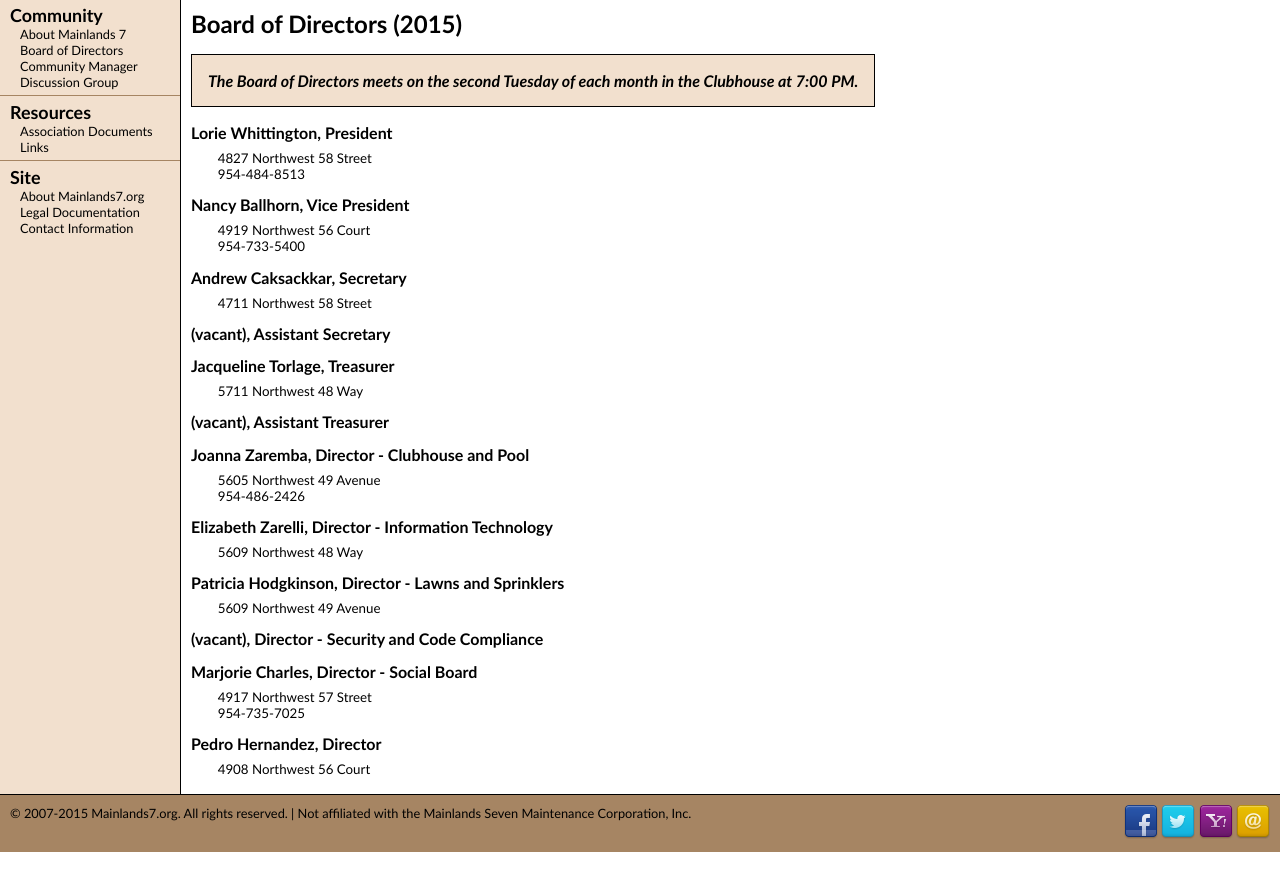
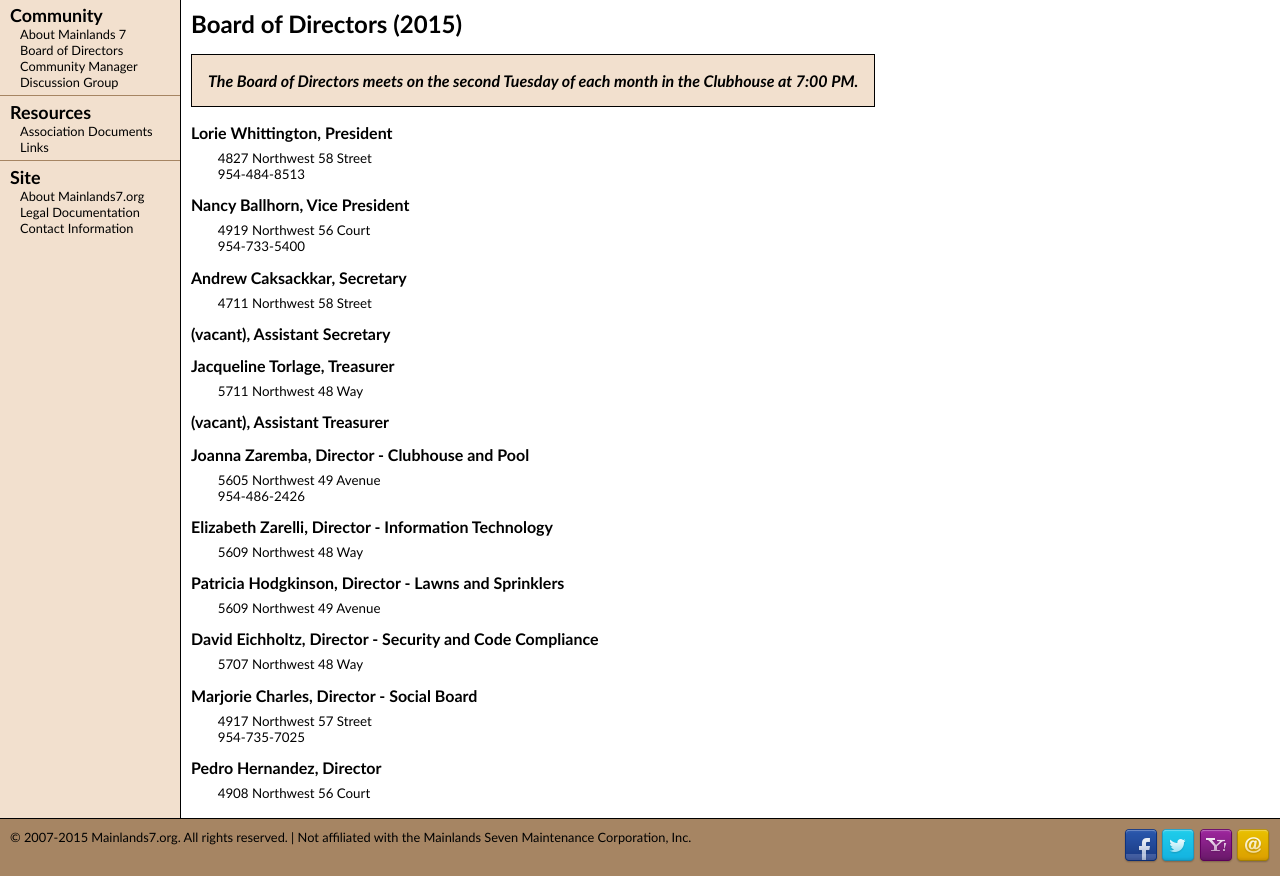
Before and after one commit to mainlands7/m7-www, a PHP site: page /directors.php in a window 1280 px wide. Shown: the part 77-953 px from the top of the page. Before the commit the page ends 929 px from the top, so only its background shows below. Run offline with PHP 8.4, Linux system fonts and the light colour scheme.

Commit message:
David Eichholtz appointed director at 2015-05-12 board meeting.

```diff
--- a/wwwroot/htdocs/directors.php
+++ b/wwwroot/htdocs/directors.php
@@ -50,7 +50,10 @@
 		5609 Northwest 49 Avenue
 	</p>
 
-	<h2>(vacant), Director - Security and Code Compliance</h2>
+	<h2>David Eichholtz, Director - Security and Code Compliance</h2>
+	<p>
+		5707 Northwest 48 Way
+	</p>
 
 	<h2>Marjorie Charles, Director - Social Board</h2>
 	<p>
```
